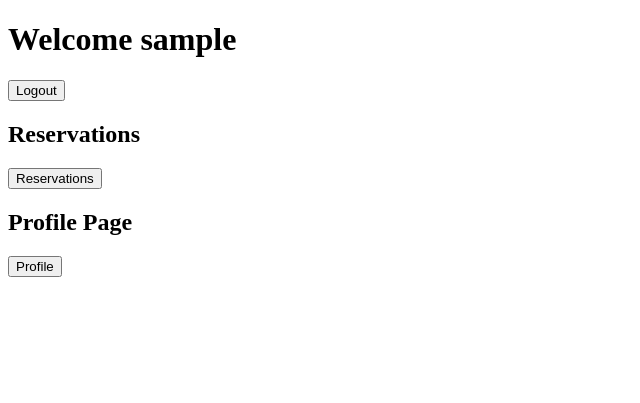
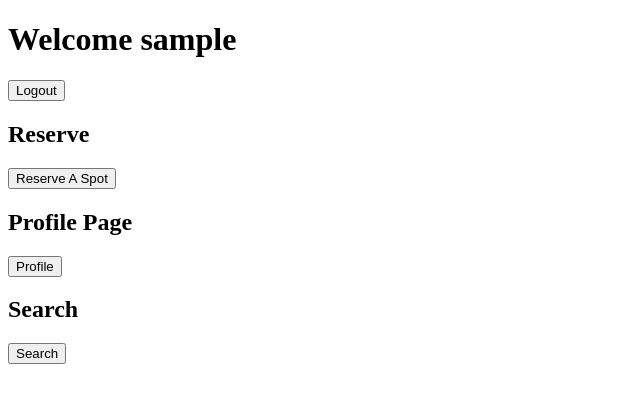
Before and after one commit to louisborjon/jpark1, a Django app: page /mainpage/ in a window 1280 px wide. Shown: the top 403 px of the page, without its empty margins (0-640 px from the left). Run offline with Django 3.2, Linux system fonts and the light colour scheme; the visitor is signed in with stand-in values (Sample User, id 1).

Commit message:
going to merge

```diff
--- a/backend/backend/urls.py
+++ b/backend/backend/urls.py
@@ -15,20 +15,22 @@ Including another URLconf
 """
 from django.contrib import admin
 from django.urls import path
-from jpark.views import signup_view, login_view, edit_profile_view, root, home_page,mainpage, profile_view, change_password,user_logout,reservations
+from jpark.views import signup_view, login_view, edit_profile_view, root, starting_page,mainpage, profile_view, change_password,user_logout,reservations,search
 
 urlpatterns = [
     path('admin/', admin.site.urls),
     path('signup/', signup_view, name='signup'),
-    path('home/ ', home_page, name="home"),
+    path('home/ ', starting_page, name="home"),
     path('', root, name="root"),
 
     path('editprofile/', edit_profile_view, name='editprofile'),
     path('login/', login_view, name='login'),
     path('mainpage/', mainpage, name='mainpage'),
+    path('search/', search, name='search'),
 
     path('profile/<int:id>', profile_view, name="profile"),
     path('password/', change_password, name='change_password'),
     path('logout/', user_logout, name='logout'),
     path('reservations/', reservations, name='reservations')
+
 ]
--- a/backend/jpark/templates/mainpage.html
+++ b/backend/jpark/templates/mainpage.html
@@ -6,16 +6,21 @@
 
 <a href="{% url 'logout' %}"><button>Logout</button></a>
 
-<h2>Reservations</h2>
-<a href="{% url 'reservations' %}"><button>Reservations</button></a>
+<h2>Reserve</h2>
+<a href="{% url 'reservations' %}"><button>Reserve A Spot</button></a>
 
 <h2>Profile Page</h2>
 
 <a href="{% url 'profile' id=user.profile.pk %}"><button>Profile</button></a>
+
+<h2>Search</h2>
+<a href="{% url 'search' %}"><button>Search</button></a>
+
 {% else %}
 <div>
-    <h2>You are not signed in</h2>
+    <h2>You are not signed in. Please login or sign up</h2>
     <a href="{% url 'login' %}"><button>Sign In</button></a>
+    <a href="{% url 'signup' %}"><button>Sign Up</button></a>
 </div>
 {% endif %}
 {% endblock %}
--- a/backend/jpark/views.py
+++ b/backend/jpark/views.py
@@ -11,7 +11,7 @@ from django.urls import reverse
 
 
 # Create your views here.
-def home_page(request):
+def starting_page(request):
     return render(request, 'home.html')
 
 def root(request):
@@ -23,6 +23,8 @@ def reservations(request):
 def mainpage(request):
     return render(request, 'mainpage.html')
 
+def search(request):
+    return render(request, 'search.html')
 
 def signup_view(request):
     if request.method == 'POST':
@@ -33,7 +35,7 @@ def signup_view(request):
             password = form.cleaned_data.get('password1')
             user = authenticate(username=username, password=password)
             login(request, user)
-            return redirect('/home/')
+            return redirect('/mainpage/')
     else:
         form = SignupForm()
     return render(request, 'signup.html', {'form':form})
```
Also changed, not shown: backend/jpark/templates/search.html (added, +8 -0 lines).
